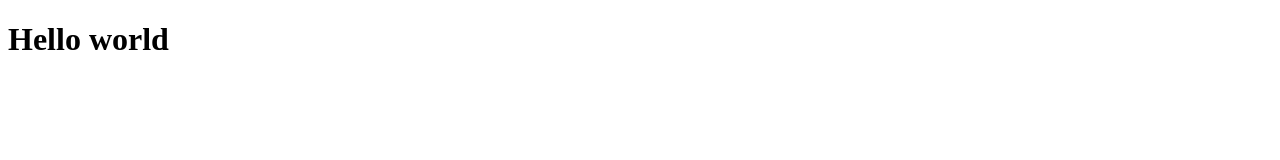
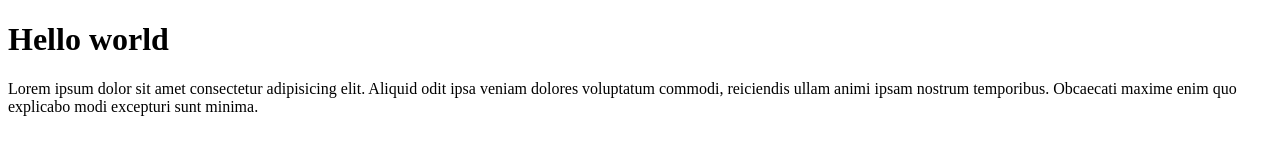
Before and after one commit to Alessandro-Villani/htmlcss-hello, a plain HTML site: page index.html in a window 1280 px wide. Drawn offline with Linux system fonts and the light colour scheme.

Commit message:
added paragraph

```diff
--- a/index.html
+++ b/index.html
@@ -8,5 +8,6 @@
 </head>
 <body>
     <h1>Hello world</h1>
+    <p>Lorem ipsum dolor sit amet consectetur adipisicing elit. Aliquid odit ipsa veniam dolores voluptatum commodi, reiciendis ullam animi ipsam nostrum temporibus. Obcaecati maxime enim quo explicabo modi excepturi sunt minima.</p>
 </body>
 </html>
```
